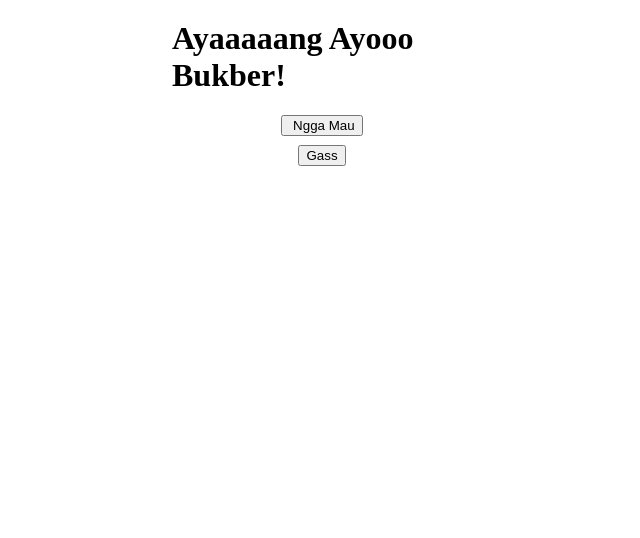
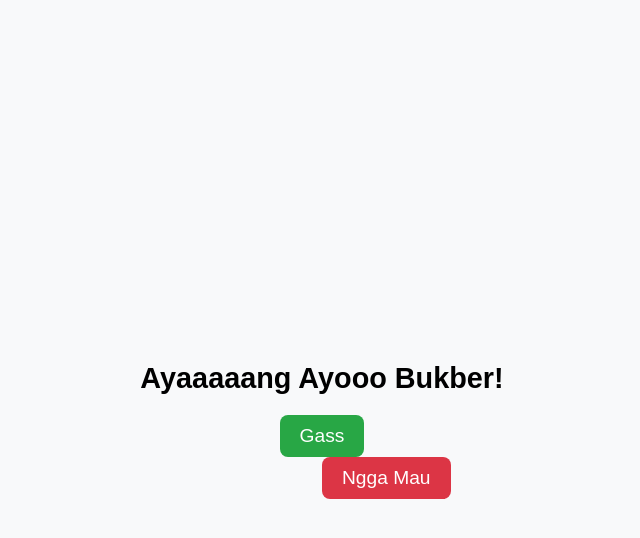
Before and after one commit to PratamaWhyu/bukberbarengfina, a plain HTML site: page index.html in a window 1280 px wide. Shown: the whole page, without its empty margins (318-958 px from the left). Drawn offline with Linux system fonts and the light colour scheme.

Commit message:
Update index.html

```diff
--- a/index.html
+++ b/index.html
@@ -1,57 +1,56 @@
-<html>
+<!DOCTYPE html>
+<html lang="id">
 
 <head>
+    <meta charset="UTF-8">
+    <meta name="viewport" content="width=device-width, initial-scale=1.0">
     <title>Bukber</title>
-
-	<script type="text/javascript">
-		disp = 1
-
-		function f1() {
-			alert("You: Gasss");
-			alert("Me: Nah Gitu Dong 🥳🥳");
+    <style>
+        body {
+            font-family: Arial, sans-serif;
+            text-align: center;
+            margin: 0;
+            padding: 0;
+            display: flex;
+            flex-direction: column;
+            justify-content: center;
+            align-items: center;
+            height: 100vh;
+            background-color: #f8f9fa;
         }
 
-		function f2() {
-			if (disp == 1) {
-				btn.style.top = 450
-				btn.style.left = 300
-				disp = 2
-			} else if (disp == 2) {
-				btn.style.top = 450
-				btn.style.left = 30
-				disp = 3
-			} else if (disp == 3) {
-				btn.style.top = 500
-				btn.style.left = 300
-				disp = 4
-			} else if (disp == 4) {
-				btn.style.top = 500
-				btn.style.left = 30
-				disp = 1
-			}
-		}
-	</script>
-
-	<style>
-		.btn1 {
-			position: relative;
-			top: 30;
+        .container {
+            max-width: 90%;
         }
 
-		.btn2 {
+        h1 {
+            font-size: 1.8rem;
+            margin-bottom: 20px;
+        }
 
+        .row {
+            display: flex;
+            justify-content: center;
+            gap: 20px;
+        }
+
+        .btn {
+            font-size: 1.2rem;
+            padding: 10px 20px;
+            border: none;
+            cursor: pointer;
+            border-radius: 8px;
+        }
+
+        .btn-yes {
+            background-color: #28a745;
+            color: white;
+        }
+
+        .btn-no {
+            background-color: #dc3545;
+            color: white;
             position: absolute;
-		}
-		.row{
-
-			display: flex;
-			justify-content:center;
-
-		}
-		.container{
-			margin: 20px auto;
-			width: 300px;
-			align-items: center;
         }
     </style>
 </head>
@@ -59,20 +58,34 @@
 <body>
     <div class="container">
         <h1>Ayaaaaang Ayooo Bukber!</h1>
-		<div class=""></div>
         <div class="row">
-
-			<div class="btn1">
-				<input type="button" value="Gass" onclick="f1()" />
+            <button class="btn btn-yes" onclick="agree()">Gass</button>
         </div>
-
-			<div ID="btn" class="btn2">
-
-				<input type="button" value=" Ngga Mau" onMouseOver="f2()" />
-			</div>
+        <div>
+            <button id="btnNo" class="btn btn-no" onmouseover="moveButton()">Ngga Mau</button>
         </div>
     </div>
 
+    <script>
+        function agree() {
+            alert("You: Gasss");
+            alert("Me: Nah Gitu Dong 🥳🥳");
+        }
+
+        function moveButton() {
+            let btn = document.getElementById("btnNo");
+
+            // Batasan area agar tidak keluar layar
+            let maxWidth = window.innerWidth - btn.clientWidth - 20;
+            let maxHeight = window.innerHeight - btn.clientHeight - 20;
+
+            let newX = Math.random() * maxWidth;
+            let newY = Math.random() * maxHeight;
+
+            btn.style.left = newX + "px";
+            btn.style.top = newY + "px";
+        }
+    </script>
 </body>
 
 </html>
```
Lines whose indentation alone changed are shown as unchanged.
